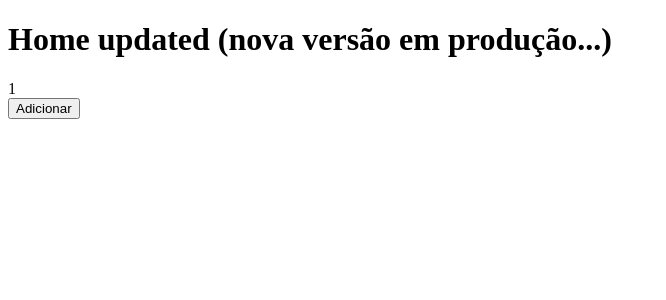
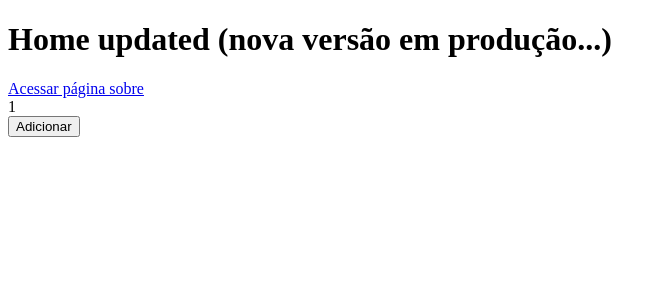
Before and after one commit to jefersonlg/ideia-unica, a Next.js app: page / in a window 1280 px wide. Shown: the top 300 px of the page, without its empty margins (0-666 px from the left). Built offline with nearby package versions, Linux system fonts and the light colour scheme.

Commit message:
teste de link

```diff
--- a/pages/index.js
+++ b/pages/index.js
@@ -1,9 +1,13 @@
+import Link from 'next/link';
 import { useState } from 'react';
 
 function Home() {
     return (
         <div>
             <h1>Home updated (nova versão em produção...)</h1>
+            <Link  href="/sobre">
+                <a>Acessar página sobre</a>
+            </Link>
             <Contador />
         </div>
     )
```
Also changed, not shown: pages/sobre.js (added, +12 -0 lines).
